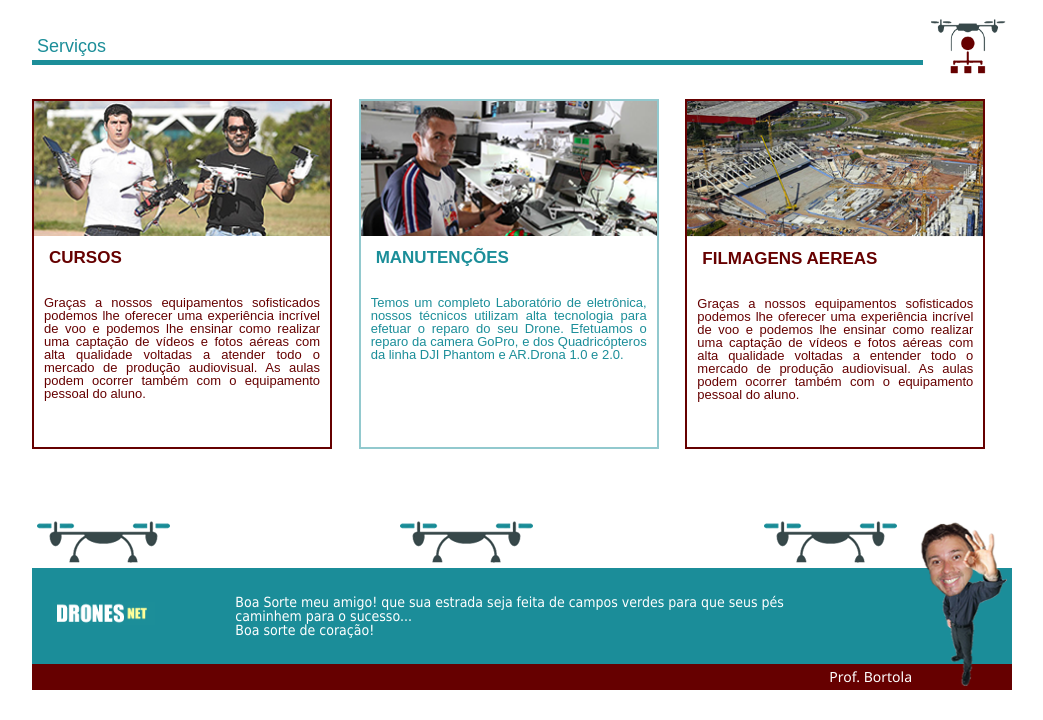
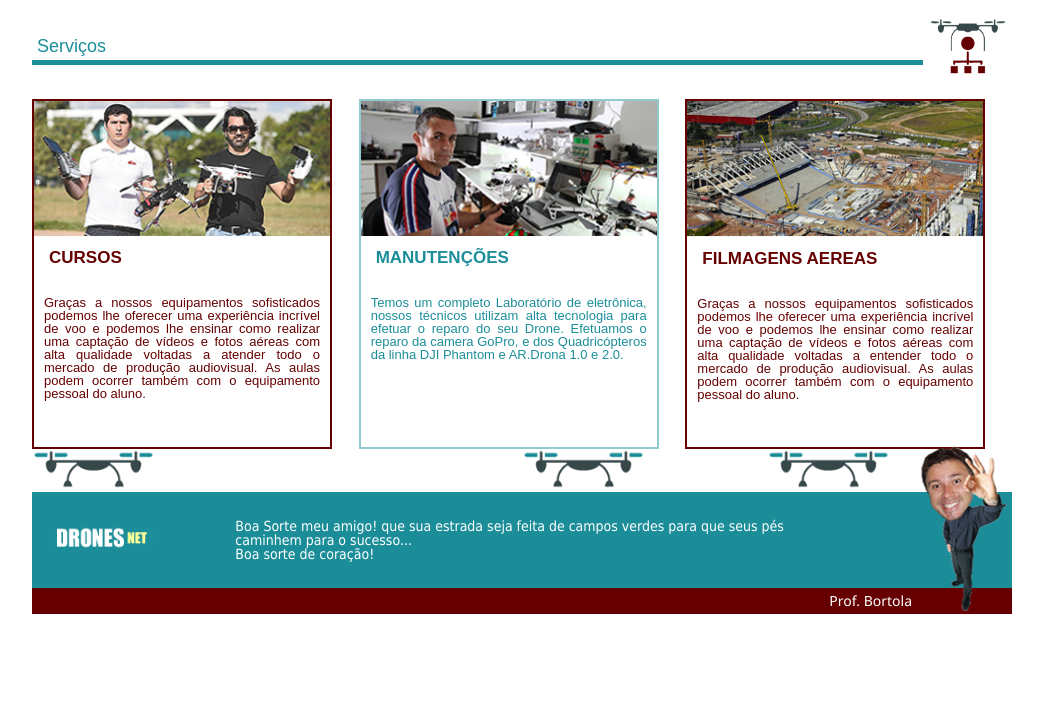
Before and after one commit to joaolrdgs/Projeto1-FIAP, a plain HTML site: page index.html in a window 1280 px wide. Shown: the part 967-1687 px from the top of the page, without its empty margins (118-1161 px from the left). After the commit the page ends 1611 px from the top, so only its background shows below. Drawn offline with Linux system fonts and the light colour scheme.

Commit message:
Fix - Drones Positions

```diff
--- a/css/footer.css
+++ b/css/footer.css
@@ -1,8 +1,18 @@
 .drones{
-  display: flex;
-  flex-direction: row;
-  justify-content: space-around;
-  margin: 70px 0px 0px -110px;
+  display: grid;
+  grid-template-columns: 1fr 1fr 1fr 1fr 1fr 1fr 1fr 1fr;
+}
+
+.drone1 {
+  grid-column: 1;
+}
+
+.drone2 {
+  grid-column: 5;
+}
+
+.drone3 {
+  grid-column: 7;
 }
 
 .infos{
--- a/index.html
+++ b/index.html
@@ -167,9 +167,9 @@
 
     <footer>
       <div class="drones">
-        <div><img src="./img/imgDroneC.png" alt="icone de drone"></div>
-        <div><img src="./img/imgDroneC.png" alt="icone de drone"></div>
-        <div><img src="./img/imgDroneC.png" alt="icone de drone"></div>
+        <div class="drone1"><img src="./img/imgDroneC.png" alt="icone de drone"></div>
+        <div class="drone2"><img src="./img/imgDroneC.png" alt="icone de drone"></div>
+        <div class="drone3"><img src="./img/imgDroneC.png" alt="icone de drone"></div>
       </div> <!--drones-->
 
       <div class="infos">
```
